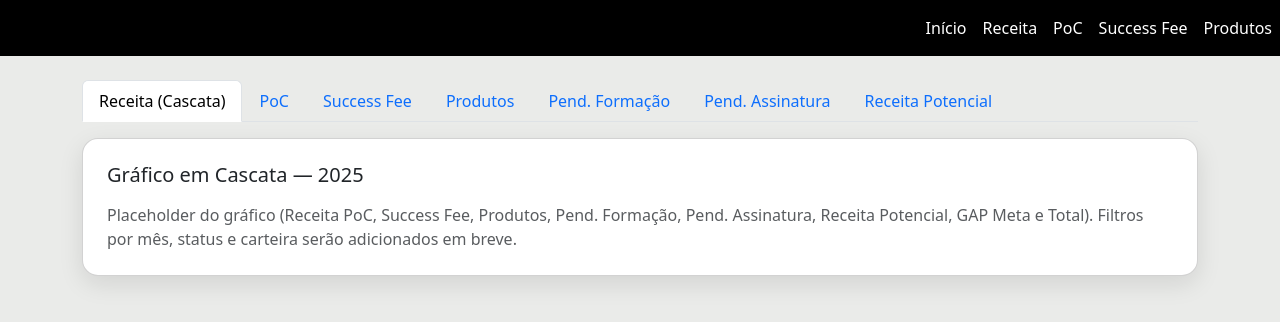
After one commit to brunogomes-falconi/api-receita_v4, a Django app: page /receita/ in a window 1280 px wide. The commit adds this page. Shown: the top 322 px of the page. Run offline with Django 5.2, Linux system fonts and the light colour scheme.

Commit message:
feat(ui): adiciona navegação com abas (Receita, PoC, Success Fee, Produtos, Pendências) e páginas placeholder

```diff
--- a/app_receita/urls.py
+++ b/app_receita/urls.py
@@ -4,5 +4,14 @@ from . import views
 app_name = "app_receita"
 
 urlpatterns = [
-    path("", views.home, name="home"),
+    path("", views.resumo, name="resumo"),
+
+    # Abas principais (2025)
+    path("receita/", views.receita, name="receita"),  # gráfico cascata (placeholder)
+    path("poc/", views.poc, name="poc"),
+    path("success-fee/", views.success_fee, name="success_fee"),
+    path("produtos/", views.produtos, name="produtos"),
+    path("pendente-formacao/", views.pendente_formacao, name="pendente_formacao"),
+    path("pendente-assinatura/", views.pendente_assinatura, name="pendente_assinatura"),
+    path("receita-potencial/", views.receita_potencial, name="receita_potencial"),
 ]
--- a/app_receita/views.py
+++ b/app_receita/views.py
@@ -1,4 +1,27 @@
 from django.shortcuts import render
 
-def home(request):
+# Página inicial (resumo)
+def resumo(request):
     return render(request, "home.html")
+
+# Abas principais
+def receita(request):
+    return render(request, "receita/receita.html")
+
+def poc(request):
+    return render(request, "receita/poc.html")
+
+def success_fee(request):
+    return render(request, "receita/success_fee.html")
+
+def produtos(request):
+    return render(request, "receita/produtos.html")
+
+def pendente_formacao(request):
+    return render(request, "receita/pendente_formacao.html")
+
+def pendente_assinatura(request):
+    return render(request, "receita/pendente_assinatura.html")
+
+def receita_potencial(request):
+    return render(request, "receita/receita_potencial.html")
--- a/templates/base.html
+++ b/templates/base.html
@@ -25,9 +25,15 @@
 </head>
 <body>
   <nav class="navbar navbar-expand-lg">
-    <div class="container">
-      <a class="navbar-brand fw-bold" href="/">Falconi · Receita</a>
-    </div>
+    <div id="mainNav" class="collapse navbar-collapse">
+         <ul class="navbar-nav ms-auto">
+             <li class="nav-item"><a class="nav-link" href="{% url 'app_receita:resumo' %}">Início</a></li>
+             <li class="nav-item"><a class="nav-link" href="{% url 'app_receita:receita' %}">Receita</a></li>
+             <li class="nav-item"><a class="nav-link" href="{% url 'app_receita:poc' %}">PoC</a></li>
+             <li class="nav-item"><a class="nav-link" href="{% url 'app_receita:success_fee' %}">Success Fee</a></li>
+             <li class="nav-item"><a class="nav-link" href="{% url 'app_receita:produtos' %}">Produtos</a></li>
+         </ul>
+     </div>
   </nav>
 
   <main class="container my-4">
--- a/templates/home.html
+++ b/templates/home.html
@@ -7,6 +7,6 @@
       <h1 class="h4 mb-0">Resumo</h1>
       <span class="badge badge-accent">Protótipo</span>
     </div>
-    <p>Bem-vindo! Esta é a página inicial. Nas próximas etapas, vamos adicionar os gráficos e abas de Receita.</p>
+    <p class="mb-0">Bem-vindo! Esta é a página inicial.</p>
   </div>
 {% endblock %}
--- /dev/null
+++ b/templates/partials/receita_tabs.html
@@ -0,0 +1,23 @@
+<ul class="nav nav-tabs mb-3">
+  <li class="nav-item">
+    <a class="nav-link {% if request.path == '/receita/' %}active{% endif %}" href="{% url 'app_receita:receita' %}">Receita (Cascata)</a>
+  </li>
+  <li class="nav-item">
+    <a class="nav-link {% if request.path == '/poc/' %}active{% endif %}" href="{% url 'app_receita:poc' %}">PoC</a>
+  </li>
+  <li class="nav-item">
+    <a class="nav-link {% if request.path == '/success-fee/' %}active{% endif %}" href="{% url 'app_receita:success_fee' %}">Success Fee</a>
+  </li>
+  <li class="nav-item">
+    <a class="nav-link {% if request.path == '/produtos/' %}active{% endif %}" href="{% url 'app_receita:produtos' %}">Produtos</a>
+  </li>
+  <li class="nav-item">
+    <a class="nav-link {% if request.path == '/pendente-formacao/' %}active{% endif %}" href="{% url 'app_receita:pendente_formacao' %}">Pend. Formação</a>
+  </li>
+  <li class="nav-item">
+    <a class="nav-link {% if request.path == '/pendente-assinatura/' %}active{% endif %}" href="{% url 'app_receita:pendente_assinatura' %}">Pend. Assinatura</a>
+  </li>
+  <li class="nav-item">
+    <a class="nav-link {% if request.path == '/receita-potencial/' %}active{% endif %}" href="{% url 'app_receita:receita_potencial' %}">Receita Potencial</a>
+  </li>
+</ul>
--- /dev/null
+++ b/templates/receita/receita.html
@@ -0,0 +1,12 @@
+{% extends "base.html" %}
+{% block title %}Receita (Cascata) · Falconi{% endblock %}
+{% block content %}
+  {% include "partials/receita_tabs.html" %}
+  <div class="card p-4">
+    <h2 class="h5 mb-3">Gráfico em Cascata — 2025</h2>
+    <p class="text-muted mb-0">
+      Placeholder do gráfico (Receita PoC, Success Fee, Produtos, Pend. Formação, Pend. Assinatura, Receita Potencial, GAP Meta e Total).
+      Filtros por mês, status e carteira serão adicionados em breve.
+    </p>
+  </div>
+{% endblock %}
```
Also changed, not shown: config/settings.py (+9 -8 lines), templates/receita/pendente_assinatura.html (added, +9 -0 lines), templates/receita/pendente_formacao.html (added, +9 -0 lines), templates/receita/poc.html (added, +9 -0 lines), templates/receita/produtos.html (added, +9 -0 lines), templates/receita/receita_potencial.html (added, +9 -0 lines), templates/receita/success_fee.html (added, +9 -0 lines).
